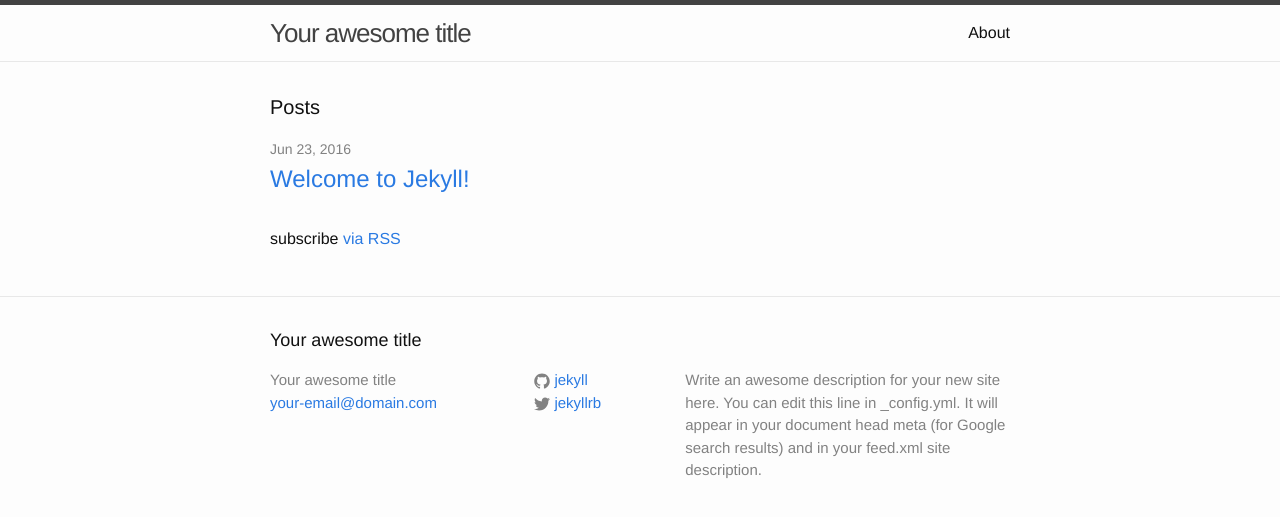
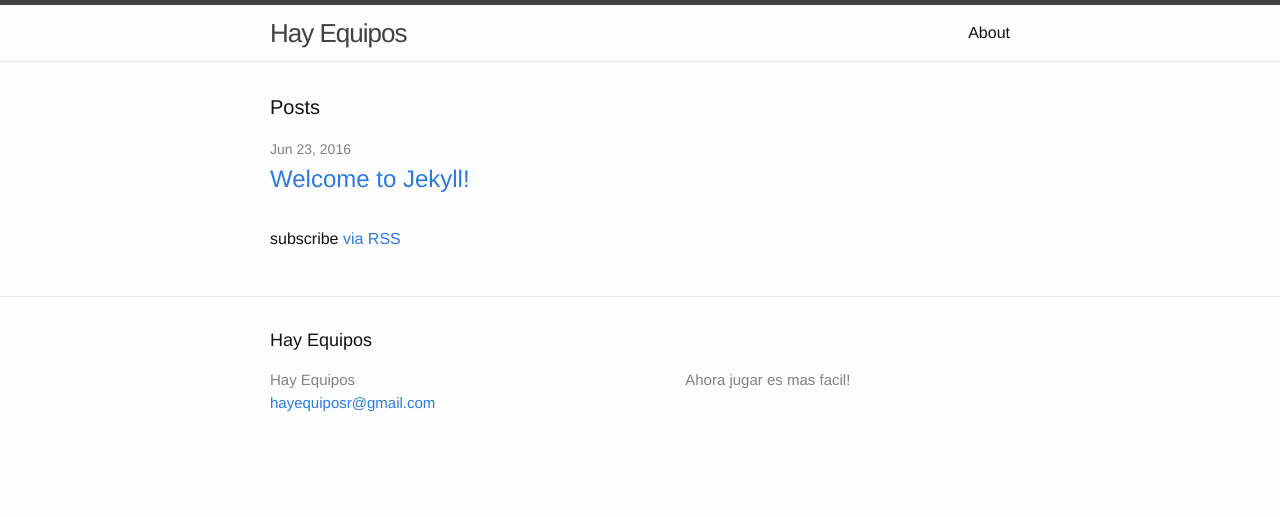
Before and after one commit to ignafernandez92/ignafernandez.github.io, a Jekyll site: the page built from index.html, in a window 1280 px wide. Shown: the top 517 px of the page. Built offline with Jekyll 4.4.1, drawn with Linux system fonts in a browser that asks for light colours.

Commit message:
no message

```diff
--- a/_config.yml
+++ b/_config.yml
@@ -6,16 +6,14 @@
 # 'jekyll serve'. If you change this file, please restart the server process.
 
 # Site settings
-title: Your awesome title
-email: your-email@domain.com
+title: Hay Equipos
+email: hayequiposr@gmail.com
 description: > # this means to ignore newlines until "baseurl:"
-  Write an awesome description for your new site here. You can edit this
-  line in _config.yml. It will appear in your document head meta (for
-  Google search results) and in your feed.xml site description.
+  Ahora jugar es mas facil!
 baseurl: "" # the subpath of your site, e.g. /blog
-url: "http://yourdomain.com" # the base hostname & protocol for your site
-twitter_username: jekyllrb
-github_username:  jekyll
+url: "http://campafutbol.com.ar" # the base hostname & protocol for your site
+twitter: hayequipos
+Instagram: Hay_equipos
 
 # Build settings
 markdown: kramdown
```
